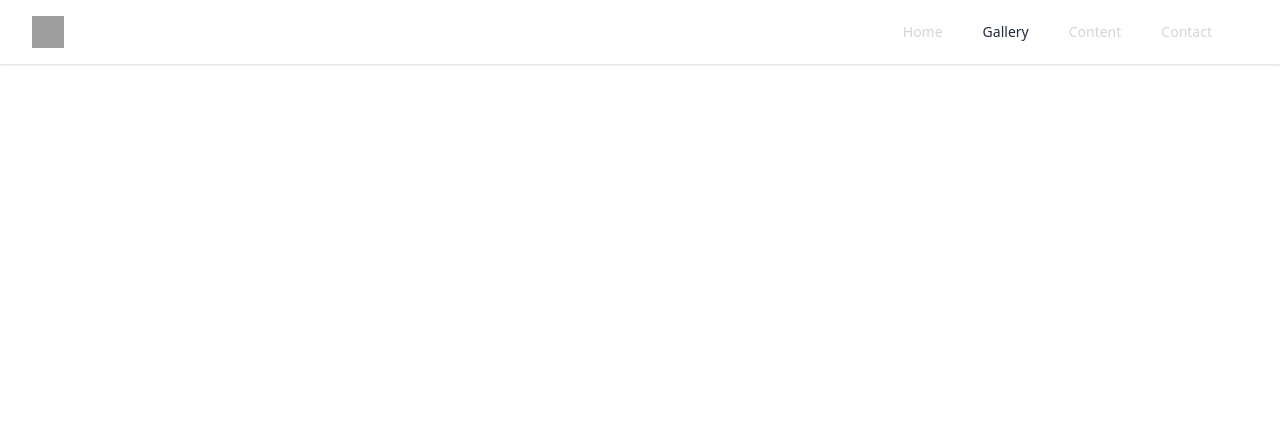
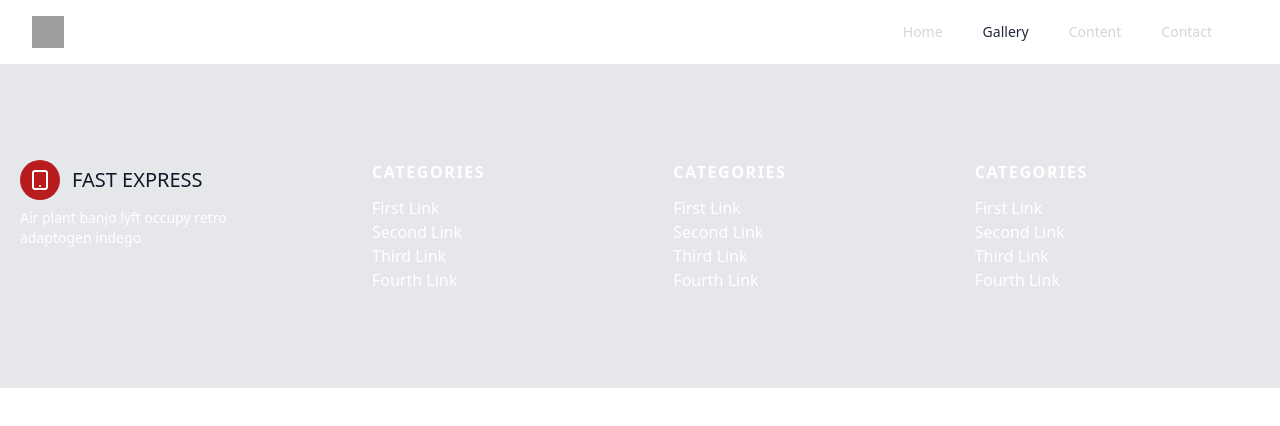
Before and after one commit to debuger317/Fast-Express, a React (Create React App) app in the folder frontend/: page / in a window 1280 px wide. Shown: the top 426 px of the page. Built offline with nearby package versions, Linux system fonts and the light colour scheme; grey boxes are pictures that could not be loaded.

Commit message:
footer updating

```diff
--- a/frontend/package.json
+++ b/frontend/package.json
@@ -7,6 +7,7 @@
     "@testing-library/jest-dom": "^5.14.1",
     "@testing-library/react": "^11.2.7",
     "@testing-library/user-event": "^12.8.3",
+    "mdbreact": "^5.1.0",
     "react": "^17.0.2",
     "react-dom": "^17.0.2",
     "react-scripts": "4.0.3",
--- a/frontend/src/App.js
+++ b/frontend/src/App.js
@@ -1,10 +1,12 @@
 import React from 'react';
+import Footer from './component/footer/Footer';
 import Navbar from './component/header/sub-component/nav-bar/Navbar';
 
 const App = () => {
   return (
     <div className="App">
       <Navbar/>
+      <Footer/>
     </div>
   )
 }
--- a/frontend/src/component/footer/Footer.jsx
+++ b/frontend/src/component/footer/Footer.jsx
@@ -2,9 +2,76 @@
 
 const Footer = () => {
     return (
-        <div>
-            Footer section
-        </div>
+        <section>
+            <div className="mb-16">
+                <footer className="text-gray-600 body-font bg-gray-200">
+                    <div className="container px-5 py-24 mx-auto flex md:items-center lg:items-start md:flex-row md:flex-nowrap flex-wrap flex-col">
+                        <div className="w-64 flex-shrink-0 md:mx-0 mx-auto text-center md:text-left">
+                            <a className="flex title-font font-medium items-center md:justify-start justify-center text-gray-900" href=" #">
+                                <svg xmlns="http://www.w3.org/2000/svg" className="w-10 h-10 text-white p-2 bg-red-700 rounded-full" fill="none" viewBox="0 0 24 24" stroke="currentColor">
+                                    <path stroke-linecap="round" stroke-linejoin="round" stroke-width="2" d="M12 18h.01M7 21h10a2 2 0 002-2V5a2 2 0 00-2-2H7a2 2 0 00-2 2v14a2 2 0 002 2z" />
+                                </svg>
+                                <span className="ml-3 text-xl text-dark">FAST EXPRESS</span>
+                            </a>
+                            <p className="mt-2 text-sm text-white">Air plant banjo lyft occupy retro adaptogen indego</p>
+                        </div>
+                        <div className="flex-grow flex flex-wrap md:pl-20 -mb-10 md:mt-0 mt-10 md:text-left">
+                            <div className="lg:w-1/3 md:w-1/2 w-full px-4">
+                                <h2 className="title-font font-bold text-white tracking-widest text-md mb-3">CATEGORIES</h2>
+                                <nav className="list-none mb-10">
+                                    <li>
+                                        <a className="text-white hover:text-red-300" href=" ">First Link</a>
+                                    </li>
+                                    <li>
+                                        <a className="text-white hover:text-red-300" href=" ">Second Link</a>
+                                    </li>
+                                    <li>
+                                        <a className="text-white hover:text-red-300" href=" #">Third Link</a>
+                                    </li>
+                                    <li>
+                                        <a className="text-white hover:text-red-300" href=" #">Fourth Link</a>
+                                    </li>
+                                </nav>
+                            </div>
+                            <div className="lg:w-1/3 md:w-1/2 w-full px-4">
+                                <h2 className="title-font font-bold text-white tracking-widest text-md mb-3">CATEGORIES</h2>
+                                <nav className="list-none mb-10">
+                                    <li>
+                                        <a className="text-white hover:text-red-300" href=" #">First Link</a>
+                                    </li>
+                                    <li>
+                                        <a className="text-white hover:text-red-300" href=" #">Second Link</a>
+                                    </li>
+                                    <li>
+                                        <a className="text-white hover:text-red-300" href=" #">Third Link</a>
+                                    </li>
+                                    <li>
+                                        <a className="text-white hover:text-red-300" href=" #">Fourth Link</a>
+                                    </li>
+                                </nav>
+                            </div>
+                            <div className="lg:w-1/3 md:w-1/2 w-full pl-4 ml-auto">
+                                <h2 className="title-font font-bold text-white tracking-widest text-md mb-3">CATEGORIES</h2>
+                                <nav className="list-none mb-10">
+                                    <li>
+                                        <a className="text-white hover:text-red-300" href=" #">First Link</a>
+                                    </li>
+                                    <li>
+                                        <a className="text-white hover:text-red-300" href=" #">Second Link</a>
+                                    </li>
+                                    <li>
+                                        <a className="text-white hover:text-red-300" href=" #">Third Link</a>
+                                    </li>
+                                    <li>
+                                        <a className="text-white hover:text-red-300" href=" #">Fourth Link</a>
+                                    </li>
+                                </nav>
+                            </div>
+                        </div>
+                    </div>
+                </footer>
+            </div>
+        </section>
     )
 }
 
```
Also changed, not shown: 2 other files (tests, documents, lock files or other folders).
